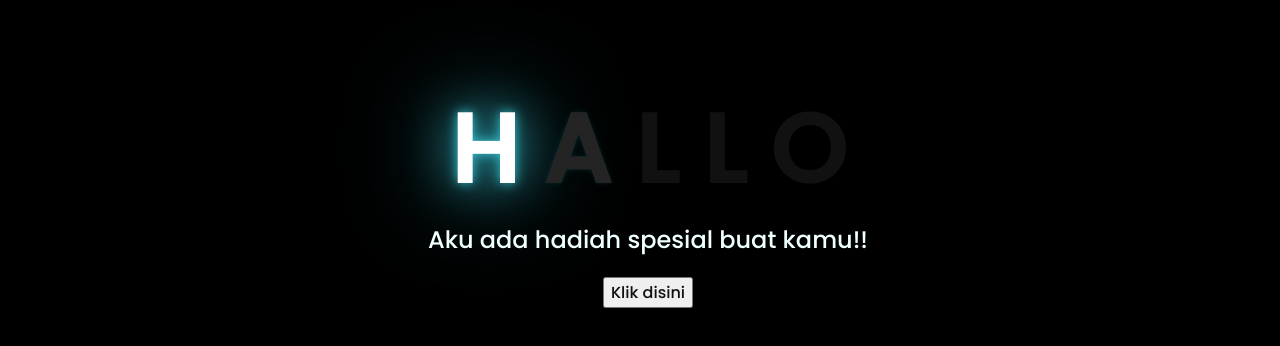
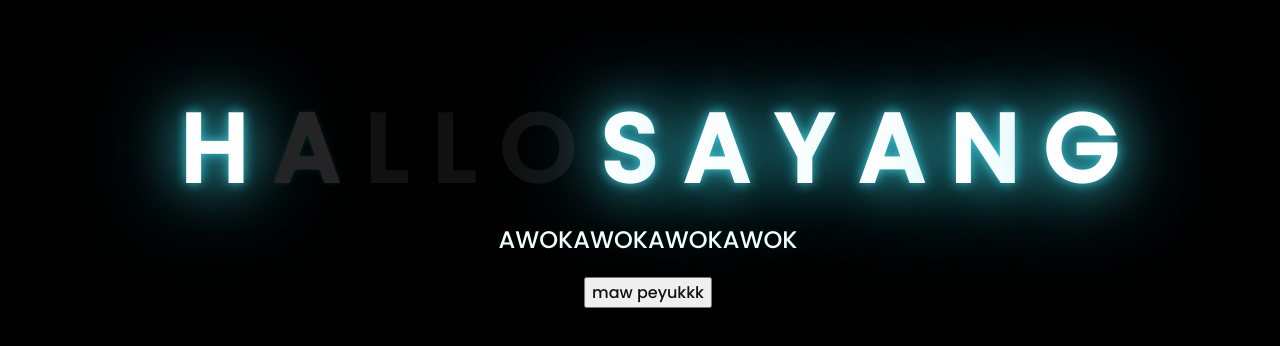
Before and after one commit to Nazwa99/haii-sayanggg, a plain HTML site: page index.html in a window 1280 px wide. Shown: the part 216-562 px from the top of the page. Drawn offline with Linux system fonts and the light colour scheme.

Commit message:
Update index.html

```diff
--- a/index.html
+++ b/index.html
@@ -16,13 +16,19 @@
         <span>L</span>
         <span>L</span>
         <span>O</span>
+        <span>S</span>
+        <span>A</span>
+        <span>Y</span>
+        <span>A</span>
+        <span>N</span>
+        <span>G</span>
     </div>
     <div class="description">
-        <span>Aku ada hadiah spesial buat kamu!!</span>
+        <span>AWOKAWOKAWOKAWOK</span>
     </div>
     <div class="button">
         <button>
-            <a href="flower.html">Klik disini</a>
+            <a href="flower.html">maw peyukkk</a>
         </button>
 
     </div>
```
